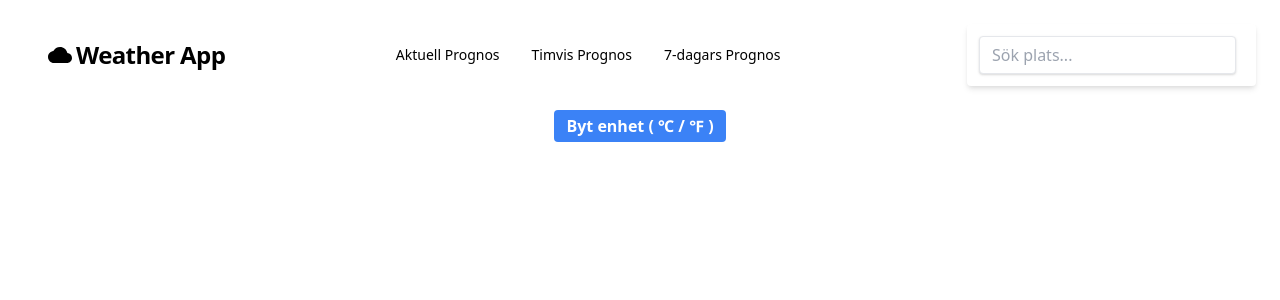
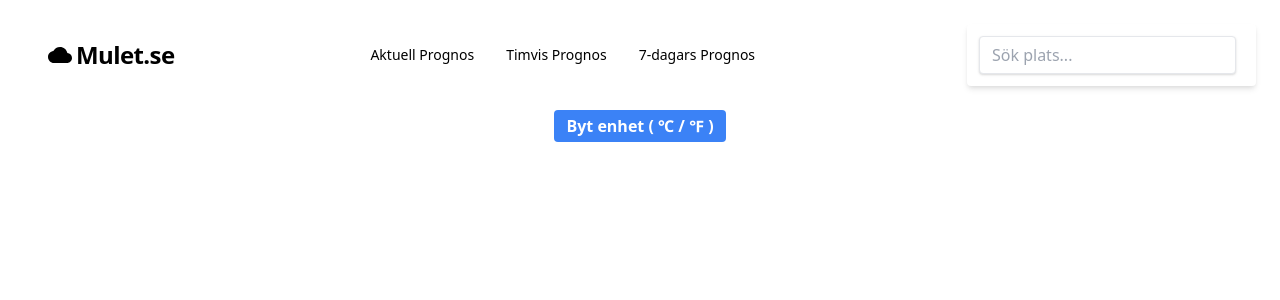
Before and after one commit to chas-academy/u09-react-weather-app-r-eldblad, a React (Create React App) app: page / in a window 1280 px wide. Shown: the top 300 px of the page. Built offline with nearby package versions, Linux system fonts and the light colour scheme; no server answers.

Commit message:
This commit changes header tag to Mulet.se

```diff
--- a/src/components/navbar/Navbar.js
+++ b/src/components/navbar/Navbar.js
@@ -21,7 +21,7 @@ function Navbar() {
 						<CloudIcon />
 						<div className="ml-1">
 							<h1 className="font-semibold text-x3 tracking-tight text-black">
-								Weather App
+								Mulet.se
 							</h1>
 						</div>
 					</div>
```
